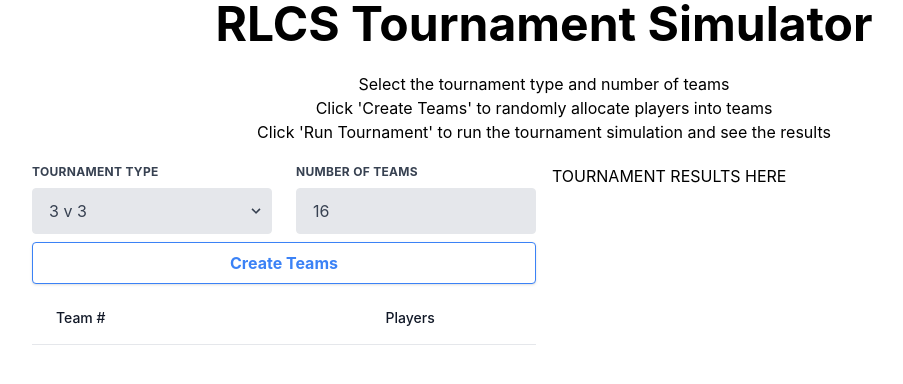
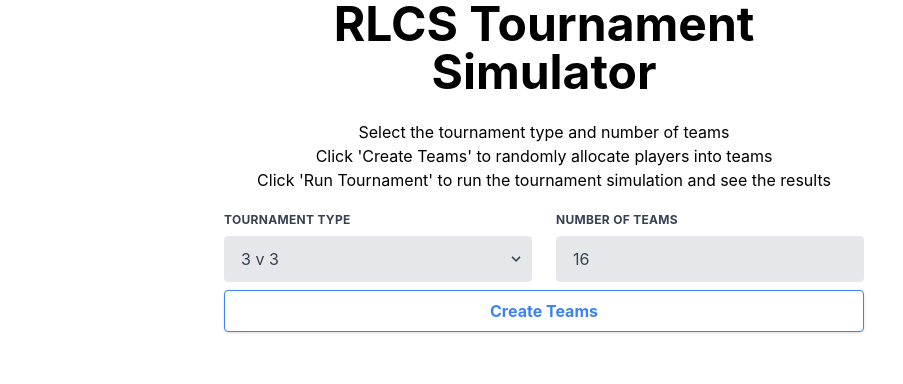
Before and after one commit to alexmitchelldev/rlcs-tournament-react, a React (Create React App) app: page / in a window 1280 px wide. Shown: the top 384 px of the page, without its empty margins (96-999 px from the left). Built offline with nearby package versions, Linux system fonts and the light colour scheme.

Commit message:
Use Team Class, make teams table scrollable

```diff
--- a/src/App.js
+++ b/src/App.js
@@ -1,7 +1,7 @@
 import "./index.css";
 import Header from "./components/Header";
-import { players } from "./components/Players";
-import Teams from "./components/Teams";
+import { players } from "./components/Player";
+import { Teams, Team } from "./components/Teams";
 import SetupTournament from "./components/SetupTournament";
 import { useState } from "react";
 
@@ -9,6 +9,7 @@
   const [TEAM_SIZE, setTeamSize] = useState(3);
   const [NUMBER_OF_TEAMS, setNumberOfTeams] = useState(16);
   const [tournamentComplete, setTournamentComplete] = useState(false);
+  const [displayTeamsTable, setDisplayTeamsTable] = useState(false);
   const [displayResult, setDisplayResult] = useState(false);
   const [teams, setTeams] = useState([]);
   const createTeams = () => {
@@ -16,7 +17,8 @@
     let teams = [];
 
     for (let i = 0; i < NUMBER_OF_TEAMS; i++) {
-      let team = [];
+      let teamPlayers = [];
+
       for (let j = 0; j < TEAM_SIZE; j++) {
         let randomPlayerIndex = Math.floor(Math.random() * players.length);
 
@@ -25,12 +27,17 @@
         }
 
         usedPlayers.push(players[randomPlayerIndex]);
-        team.push(players[randomPlayerIndex]);
+        teamPlayers.push(players[randomPlayerIndex]);
       }
+
+      const teamNumber = `${i + 1}`;
+      let team = new Team(teamNumber, teamPlayers);
+
       teams.push(team);
     }
 
     setTeams(teams);
+    setDisplayTeamsTable(true);
     setTournamentComplete(false);
   };
   const [results, setResults] = useState([]);
@@ -62,21 +69,18 @@
 
   return (
     <>
-      <div style={{ width: "80%", margin: "0 auto" }}>
+      <div style={{ width: "50%", margin: "0 auto" }}>
         <Header />
-        <div className="grid grid-cols-2 gap-4">
-          <div className="...">
-          <SetupTournament
-                setTeamSize={setTeamSize}
-                setNumberOfTeams={setNumberOfTeams}
-                createTeams={createTeams}
-              />
-              <Teams teams={teams} teamSize={TEAM_SIZE} />
-          </div>
-          <div className="...">
-            TOURNAMENT RESULTS HERE
-          </div>
-        </div>
+        <SetupTournament
+          setTeamSize={setTeamSize}
+          setNumberOfTeams={setNumberOfTeams}
+          createTeams={createTeams}
+        />
+        <Teams
+          teams={teams}
+          teamSize={TEAM_SIZE}
+          displayTeamsTable={displayTeamsTable}
+        />
       </div>
     </>
   );
--- a/src/components/Teams.js
+++ b/src/components/Teams.js
@@ -1,54 +1,82 @@
+class Team {
+  constructor(name, players) {
+    this.name = name;
+    this.players = players;
+    this.playerNames = this.getPlayerNames();
+    this.score = this.calculateTeamScore();
+  }
+
+  calculateTeamScore() {
+    return this.players.reduce((teamScore, player) => {
+      return teamScore + player.score;
+    }, 0);
+  }
+
+  getPlayerNames() {
+    return this.players.map((player) => {
+      return player.name;
+    });
+  }
+}
+
 const Teams = (props) => {
   return (
     <>
-      <div class="flex flex-col">
-        <div class="overflow-x-auto sm:-mx-6 lg:-mx-8">
-          <div class="py-2 inline-block min-w-full sm:px-6 lg:px-8">
-            <div class="overflow-hidden">
-              <table class="min-w-full">
-                <thead class="bg-white border-b">
-                  <tr>
-                    <th
-                      scope="col"
-                      class="text-sm font-medium text-gray-900 px-6 py-4 text-left"
+      {props.displayTeamsTable ? (
+        // https://www.tailwindcsscomponent.com/fixed-height-scrollable-table
+        <div
+          className="flex flex-col overflow-y-scroll w-full text-center mt-4"
+          style={{ height: "25vh" }}
         >
-                      {props.teamSize === 1 ? 'Player #' : 'Team #'}
+          <table className="min-w-full">
+            <thead className="bg-white border-b">
+              <th className="text-sm font-medium text-gray-900 px-6 py-4">
+                {props.teamSize === 1 ? "Player #" : "Team #"}
               </th>
               <th
-                      scope="col"
-                      class="text-sm font-medium text-gray-900 px-6 py-4 text-center"
+                className="text-sm font-medium text-gray-900 px-6 py-4"
+                colSpan={3}
               >
-                      {props.teamSize === 1 ? 'Player' : 'Players'}
+                {props.teamSize === 1 ? "Player" : "Players"}
               </th>
-                  </tr>
+              <th className="text-sm font-medium text-gray-900 px-6 py-4">
+                Score
+              </th>
             </thead>
-                <tbody>
+            <tbody class="bg-grey-light " style={{ height: "30vh" }}>
               {props.teams.map((team, index) => {
-                    let players = team.map((player) => {
+                const players = team.playerNames.map((playerName) => {
                   return (
                     <td class="text-sm text-gray-900 font-light px-6 py-4 whitespace-nowrap">
-                          {player.name}
+                      {playerName}
                     </td>
                   );
                 });
 
+                let backgroundColor =
+                  index % 2 === 0
+                    ? "bg-gray-100 border-b"
+                    : "bg-white border-b";
+                let rowClass = `justify-between w-full mb-4 ${backgroundColor}`;
+
                 return (
-                      <tr class={index % 2 === 0 ? "bg-gray-100 border-b" : "bg-white border-b"}>
+                  <tr className={rowClass}>
                     <td class="px-6 py-4 whitespace-nowrap text-sm font-medium text-gray-900">
                       {index + 1}
                     </td>
                     {players}
+                    <td class="text-sm text-gray-900 font-light px-6 py-4 whitespace-nowrap">
+                      {team.score}
+                    </td>
                   </tr>
                 );
               })}
             </tbody>
           </table>
         </div>
-          </div>
-        </div>
-      </div>
+      ) : null}
     </>
   );
 };
 
-export default Teams;
+export { Teams, Team };
```
Lines whose indentation alone changed are shown as unchanged.
